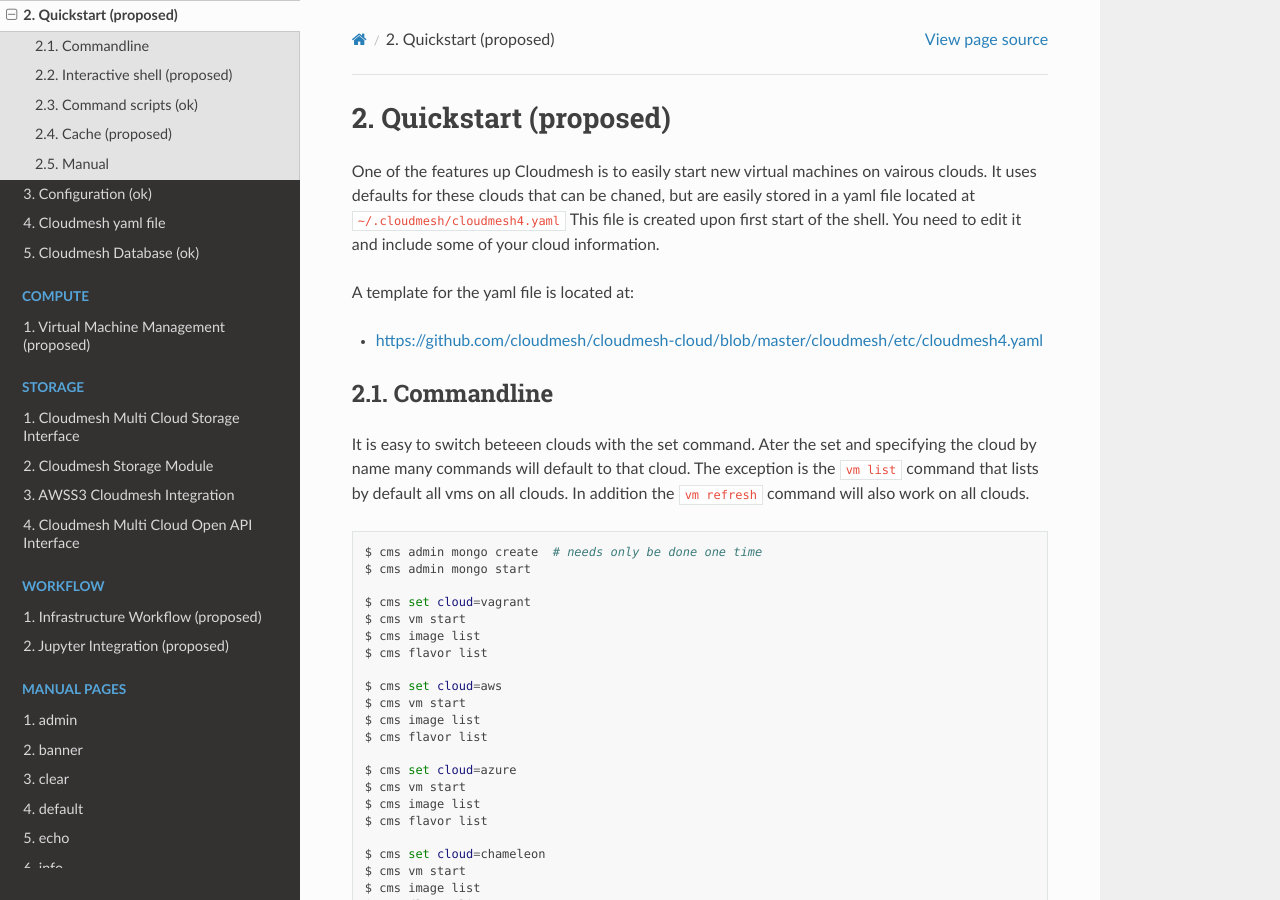
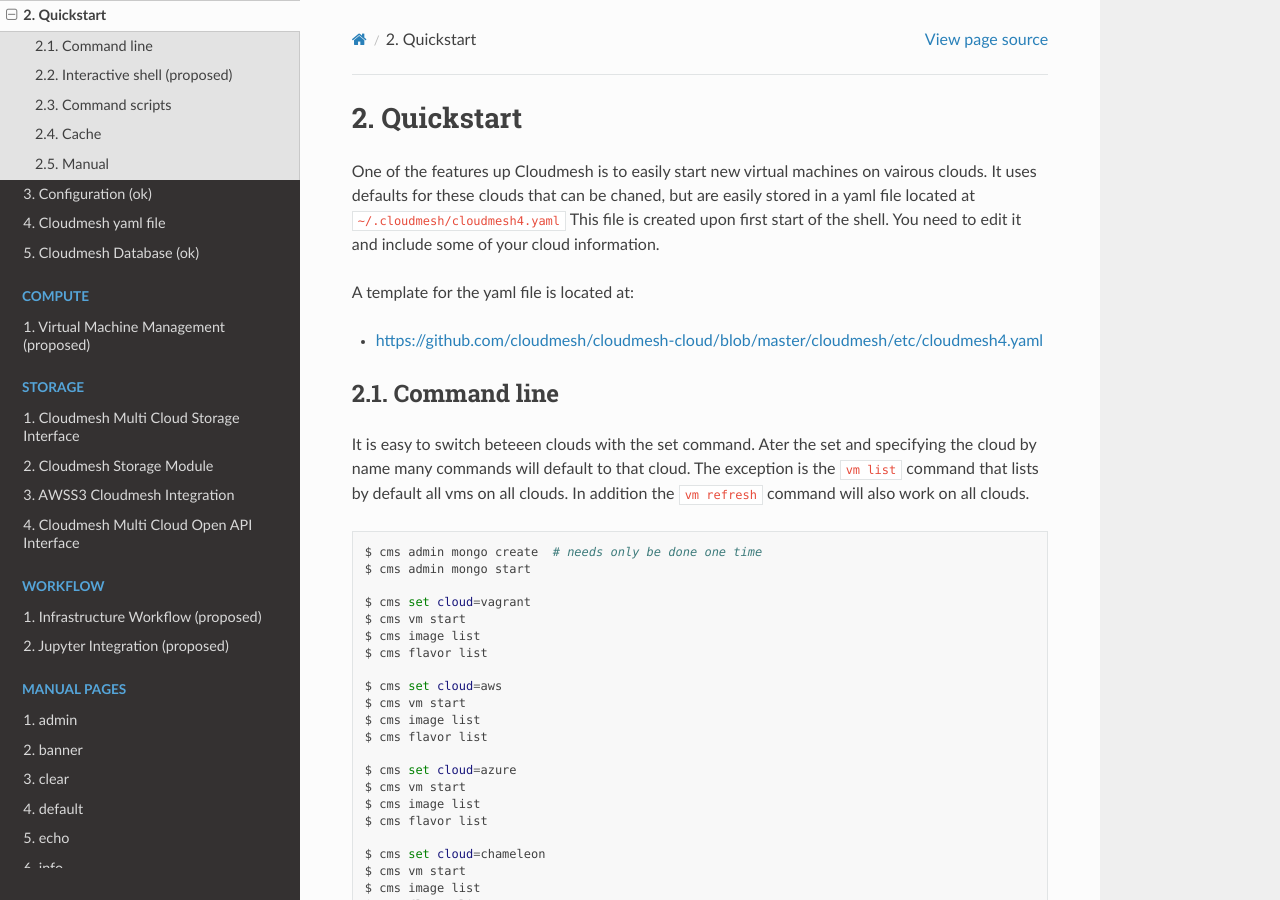
Before and after one commit to xiaoyue10131748/cloudmesh-manual, a Sphinx documentation site: the page built from docs-source/source/quickstart.md, in a window 1280 px wide and 900 px high. Built offline with Sphinx 7.4.7 and the Read the Docs theme 2.0.0, drawn with Linux system fonts in a browser that asks for light colours; pages that are not in the unit, such as notebooks, are missing from menus; some of the changed text lies outside the part shown.

Commit message:
improve quickstart

````diff
--- a/docs-source/source/quickstart.md
+++ b/docs-source/source/quickstart.md
@@ -1,4 +1,4 @@
-# Quickstart (proposed)
+# Quickstart
 
 One of the features up Cloudmesh is to easily start new virtual machines on
 vairous clouds. It uses defaults for these clouds that can be chaned, but are
@@ -10,7 +10,7 @@
 
 * <https://github.com/cloudmesh/cloudmesh-cloud/blob/master/cloudmesh/etc/cloudmesh4.yaml>
 
-## Commandline
+## Command line
 
 It is easy to switch beteeen clouds with the set command. Ater the set and
 specifying the cloud by name many commands will default to that cloud. The
@@ -95,7 +95,7 @@
 cms> vm start
 ```
 
-## Command scripts (ok)
+## Command scripts
 
 As we use cmd5 we also have access to piped and named scripts with
 
@@ -109,7 +109,7 @@
 $ cms --script script.cms
 ```
 
-## Cache (proposed)
+## Cache
 
 All information about for example virtual machines are cached locally. The cache
 for various information sources can be explicitly updated with the `--refresh`
````
